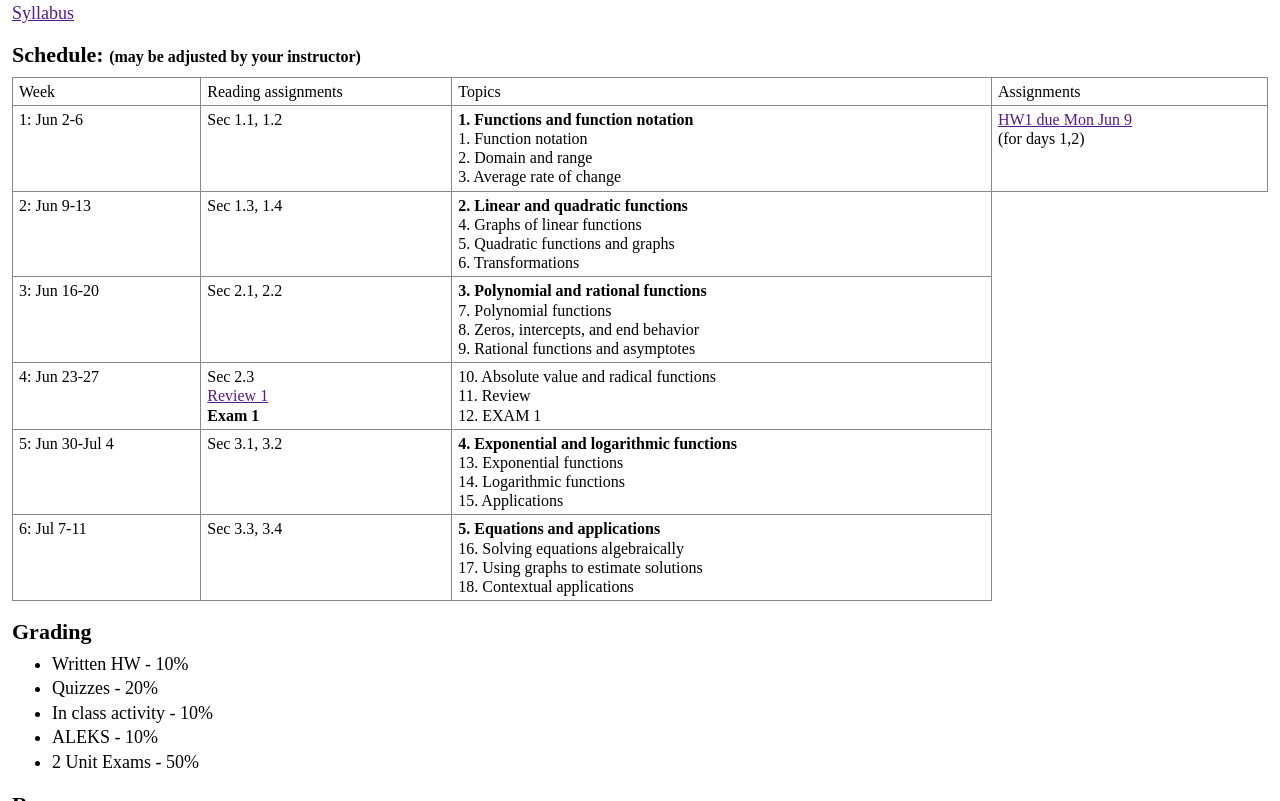
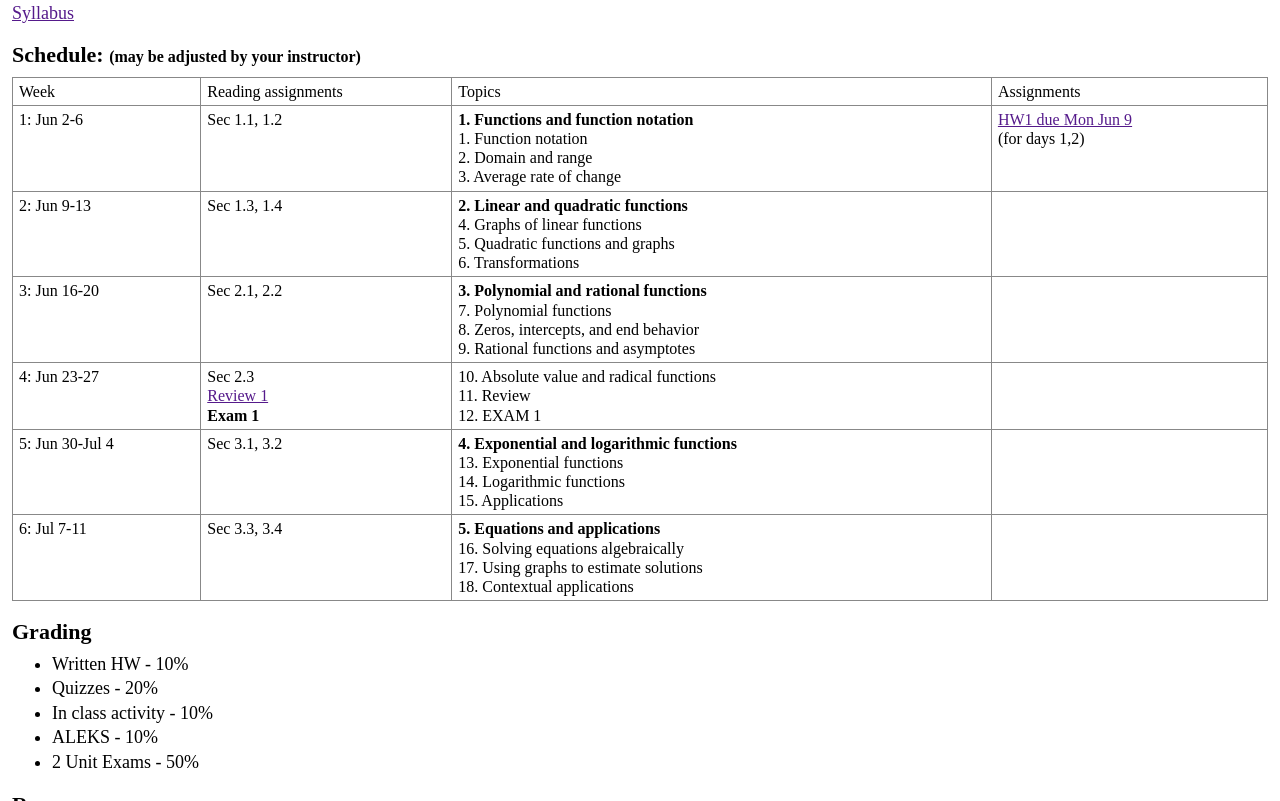
Before and after one commit to lyle1205/lyle_math1220, a plain HTML site: page index.html in a window 1280 px wide. Shown: the part 468-1269 px from the top of the page. Drawn offline with Linux system fonts and the light colour scheme.

Commit message:
index.html

```diff
--- a/index.html
+++ b/index.html
@@ -166,7 +166,9 @@
         5. Quadratic functions and graphs<br>
         6. Transformations
       </td>
+       <td>
 
+        </td>
     </tr>
 
     <tr>
@@ -178,6 +180,9 @@
         8. Zeros, intercepts, and end behavior<br>
         9. Rational functions and asymptotes
       </td>
+       <td>
+
+        </td>
 
 
     </tr>
@@ -194,6 +199,9 @@
         11. Review<br>
         12. EXAM 1
       </td>
+       <td>
+
+        </td>
 
     </tr>
 
@@ -206,6 +214,9 @@
         14. Logarithmic functions<br>
         15. Applications
       </td>
+       <td>
+
+        </td>
 
     </tr>
 
@@ -218,6 +229,9 @@
         17. Using graphs to estimate solutions<br>
         18. Contextual applications
       </td>
+       <td>
+
+        </td>
 
     </tr>
   </table>
```
